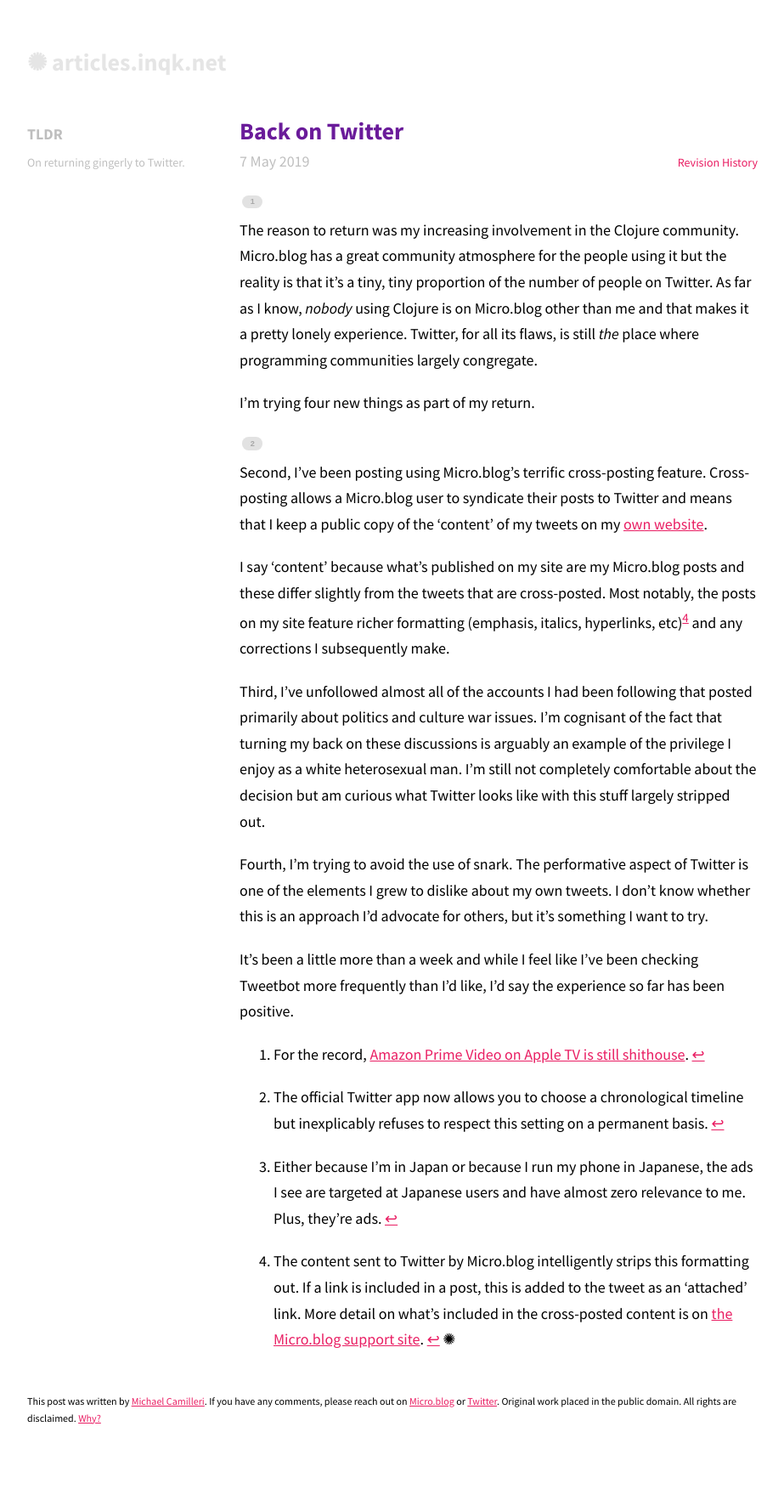
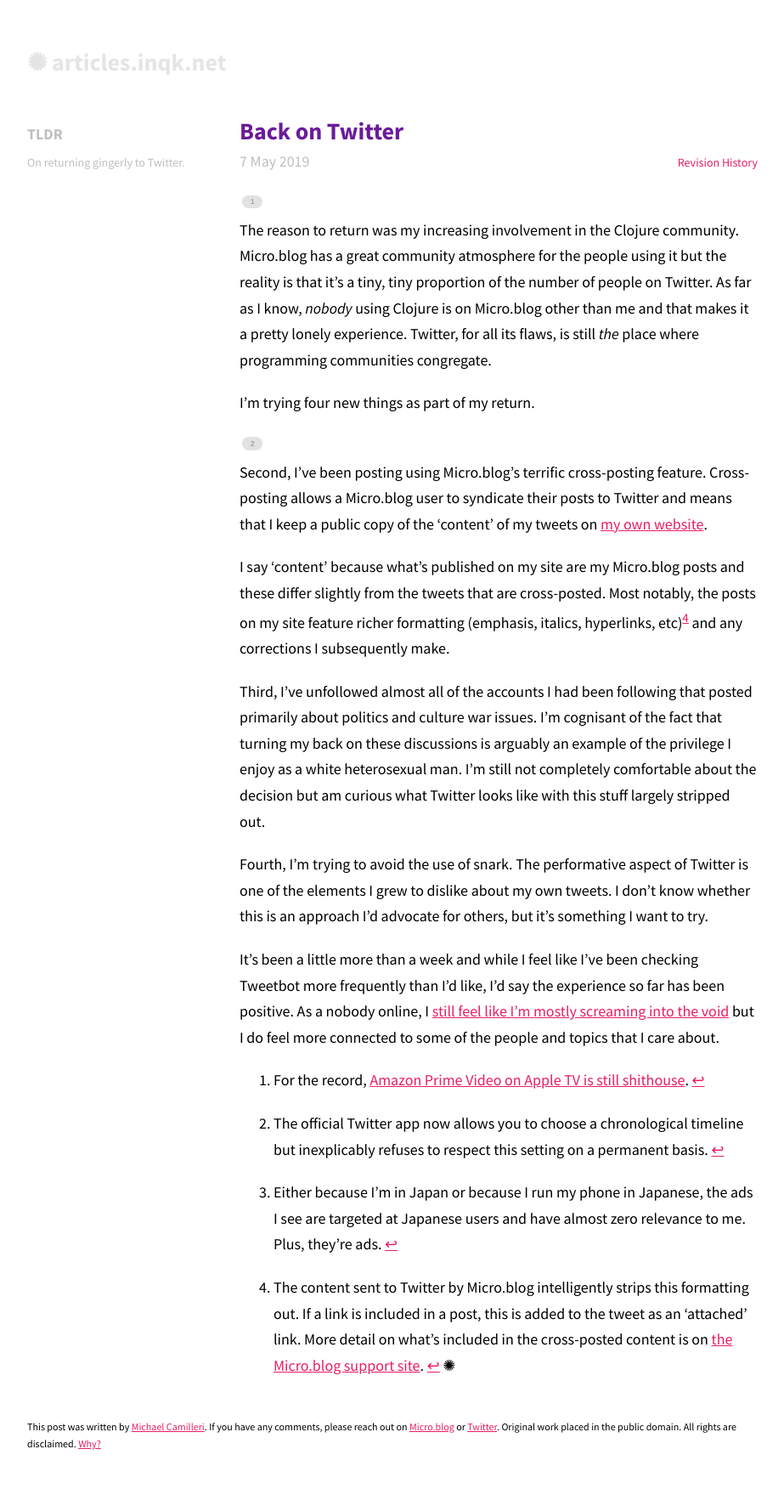
Before and after one commit to pyrmont/articles.inqk.net, a Jekyll site: the page built from _posts/2019-05-07-back-on-twitter.md, in a window 1280 px wide. Shown: the whole page at 85% size, without its empty margins (178-1101 px from the left). Built offline with Jekyll 4.4.1, drawn with Linux system fonts in a browser that asks for light colours; Markdown is read by kramdown in place of the engine named in the settings; before the commit the page ends 1735 px from its top, so only the background shows below that.

Commit message:
Expand conclusion, correct errors

```diff
--- a/_posts/2019-05-07-back-on-twitter.md
+++ b/_posts/2019-05-07-back-on-twitter.md
@@ -9,7 +9,7 @@
 
 After almost a year and a half, I got back on Twitter again at the end of April. I'd never completely left the service but I'd not written a tweet that wasn't a @mention since December 2017[^1] and I'd stopped checking my timeline with any regularity.
 
-The reason to return was my increasing involvement in the Clojure community. Micro.blog has a great community atmosphere for the people using it but the reality is that it's a tiny, tiny proportion of the number of people on Twitter. As far as I know, _nobody_ using Clojure is on Micro.blog other than me and that makes it a pretty lonely experience. Twitter, for all its flaws, is still _the_ place where programming communities largely congregate.
+The reason to return was my increasing involvement in the Clojure community. Micro.blog has a great community atmosphere for the people using it but the reality is that it's a tiny, tiny proportion of the number of people on Twitter. As far as I know, _nobody_ using Clojure is on Micro.blog other than me and that makes it a pretty lonely experience. Twitter, for all its flaws, is still _the_ place where programming communities congregate.
 
 I'm trying four new things as part of my return.
 
@@ -17,7 +17,7 @@
 
 [tbs]: https://tapbots.com/tweetbot/
 
-Second, I've been posting using Micro.blog's terrific cross-posting feature. Cross-posting allows a Micro.blog user to syndicate their posts to Twitter and means that I keep a public copy of the 'content' of my tweets on my [own website][mcu].
+Second, I've been posting using Micro.blog's terrific cross-posting feature. Cross-posting allows a Micro.blog user to syndicate their posts to Twitter and means that I keep a public copy of the 'content' of my tweets on [my own website][mcu].
 
 [mcu]: https://updates.inqk.net/
 
@@ -27,7 +27,9 @@
 
 Fourth, I'm trying to avoid the use of snark. The performative aspect of Twitter is one of the elements I grew to dislike about my own tweets. I don't know whether this is an approach I'd advocate for others, but it's something I want to try.
 
-It's been a little more than a week and while I feel like I've been checking Tweetbot more frequently than I'd like, I'd say the experience so far has been positive.
+It's been a little more than a week and while I feel like I've been checking Tweetbot more frequently than I'd like, I'd say the experience so far has been positive. As a nobody online, I [still feel like I'm mostly screaming into the void][mca] but I do feel more connected to some of the people and topics that I care about.
+
+[mca]: https://articles.inqk.net/2018/02/06/death-of-blogging.html
 
 [^1]: For the record, [Amazon Prime Video on Apple TV is still shithouse][mct].
 
```
